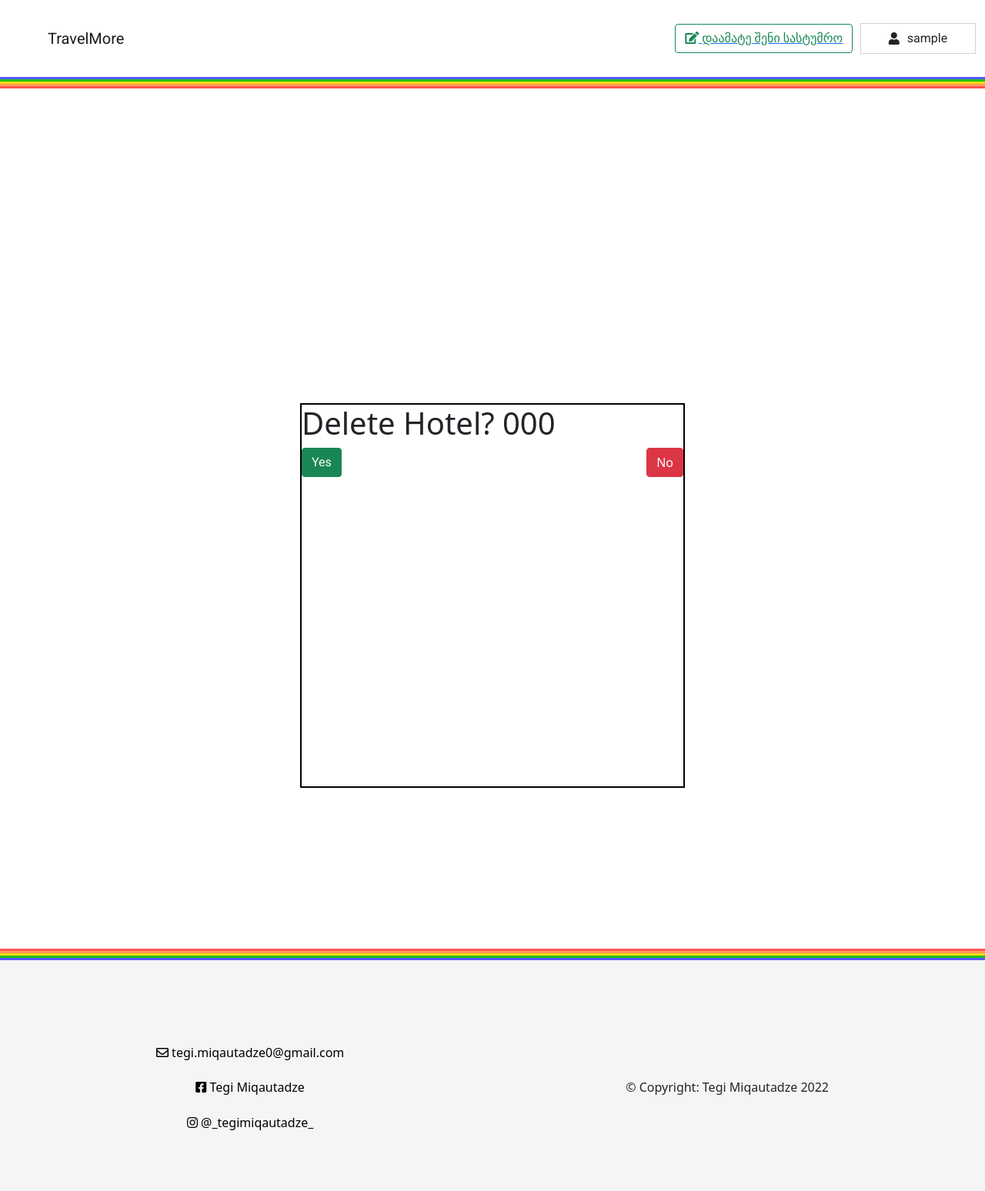
After one commit to Ccyclop/travelmore-django, a Django app: a page that uses template/base.html in a window 1280 px wide. The commit adds this page. Shown: the whole page at 77% size. Run offline with Django 4.2, Linux system fonts and the light colour scheme; a user stored in the database is signed in; tables that the repository leaves empty hold one stand-in row (values such as "Sample post").

Commit message:
added hotel delete

```diff
--- a/hotels/urls.py
+++ b/hotels/urls.py
@@ -1,4 +1,4 @@
-from hotels.views import home_view, hotel_info_view, hotel_create_view
+from hotels.views import home_view, hotel_info_view, hotel_create_view, hotel_delete
 from django.urls import path
 
 app_name = 'travelmore'
@@ -6,5 +6,6 @@ urlpatterns = [
     path('', home_view, name='home'),
     path('hotel/<slug:slug>/', hotel_info_view, name='hotel-info'),
     path('create/hotel/', hotel_create_view.as_view(), name='hotel-create'),
+    path('hotel/<slug:slug>/delete/', hotel_delete.as_view(), name='hotel-delete'),
 
 ]
--- a/hotels/views.py
+++ b/hotels/views.py
@@ -8,7 +8,7 @@ from django.utils.decorators import method_decorator
 from django.template.defaultfilters import slugify
 
 def home_view(request):
-    return render(request, 'explore.html', {'hotels_list': Hotel.objects.all()})
+    return render(request, 'explore.html', {'hotels_list': Hotel.objects.order_by('-created_at').all()})
 
 
 def hotel_info_view(request, slug):
@@ -31,3 +31,28 @@ class hotel_create_view(View):
         else:
             raise ValidationError('Form not Valid')
         return render(request, self.template_name, {'form': form})
+
+# @login_required()
+# def hotel_delete_view(request, slug):
+#     hotel = get_object_or_404(Hotel, slug=slug)
+
+#     if request.user != hotel.owner:
+#         return redirect('travelmore:home')
+
+#     hotel.delete()
+#     return redirect('travelmore:home')
+
+@method_decorator(login_required, name='dispatch')
+class hotel_delete(View):
+    template_name = 'delete.html'
+
+    def get(self, request, *args, **kwargs):
+        slug = self.kwargs['slug']
+        return render(request, self.template_name, {'hotel': get_object_or_404(Hotel, slug=slug)})
+
+    def post(self, request, *args, **kwargs):
+        slug = self.kwargs['slug']
+        hotel = get_object_or_404(Hotel, slug=slug)
+        if request.user == hotel.owner:
+            hotel.delete()
+            return redirect('travelmore:home')
--- a/template/base.html
+++ b/template/base.html
@@ -31,13 +31,13 @@
 
                 </ul>
                 <div class="d-flex nav-reg-log col-md-4">
-                    <a href='{% url 'travelmore:hotel-create' %}' class="edit d-flex">
-                        <button class="btn btn-outline-success" onclick="addBtnFunction();" id="addBtn" type="submit"><i
+                    <a href="{% url 'travelmore:hotel-create' %}" class="edit d-flex">
+                        <button class="btn btn-outline-success" id="addBtn" type="submit"><i
                                 class="fas fa-edit"></i> <span class="btn-span">დაამატე შენი სასტუმრო</span></button>
                         </a>
                     <div class="user d-flex">
                         <i class="fas fa-user"></i>
-                        <p class="username"></p>
+                        <p class="username">{{request.user.username}}</p>
                         <div class="dropdown">
                             <ul class="list-group index-list-group">
                                 <li class="list-group-item index-list-group-item for-id" onclick="goToUserEditPage()">
@@ -46,6 +46,7 @@
                             </ul>
                         </div>
                     </div>
+                    {% if not request.user.is_authenticated %}
                     <div class="reg-and-log-in">
                         <button class="btn btn-outline-success" onclick="registerPageFunction();"
                             type="submit">რეგისტრაცია</button>
@@ -53,6 +54,7 @@
                         <button class="btn btn-outline-success" onclick="loginPageFuncion();"
                             type="submit">შესლა</button>
                     </div>
+                    {% endif %}
                 </div>
             </div>
         </nav>
--- /dev/null
+++ b/template/delete.html
@@ -0,0 +1,21 @@
+{% extends 'base.html' %}
+
+{% block title %}Delete Post{% endblock title %}
+
+{% block content %}
+
+    <br>
+    <div style='width:500px; height:500px; margin:auto; margin-top:500px; border: 2px, solid, black'>
+        <h1>Delete Hotel? {{hotel.hotelName}}</h1>
+        <form action="" method='post'>
+            {% csrf_token %}
+            <div style='display: flex; justify-content: space-between; align-items: center;'>
+                <button type='submit' class='btn btn-success'>Yes</button>
+                <a href="{% url 'travelmore:home' %}" class='btn btn-danger'>No</a>
+            </div>
+        </form>
+    </div>
+    <br>
+
+
+{% endblock content %}
```
Also changed, not shown: template/hotel-info.html (+4 -19 lines), hotels/models.py (line endings or trailing spaces).
